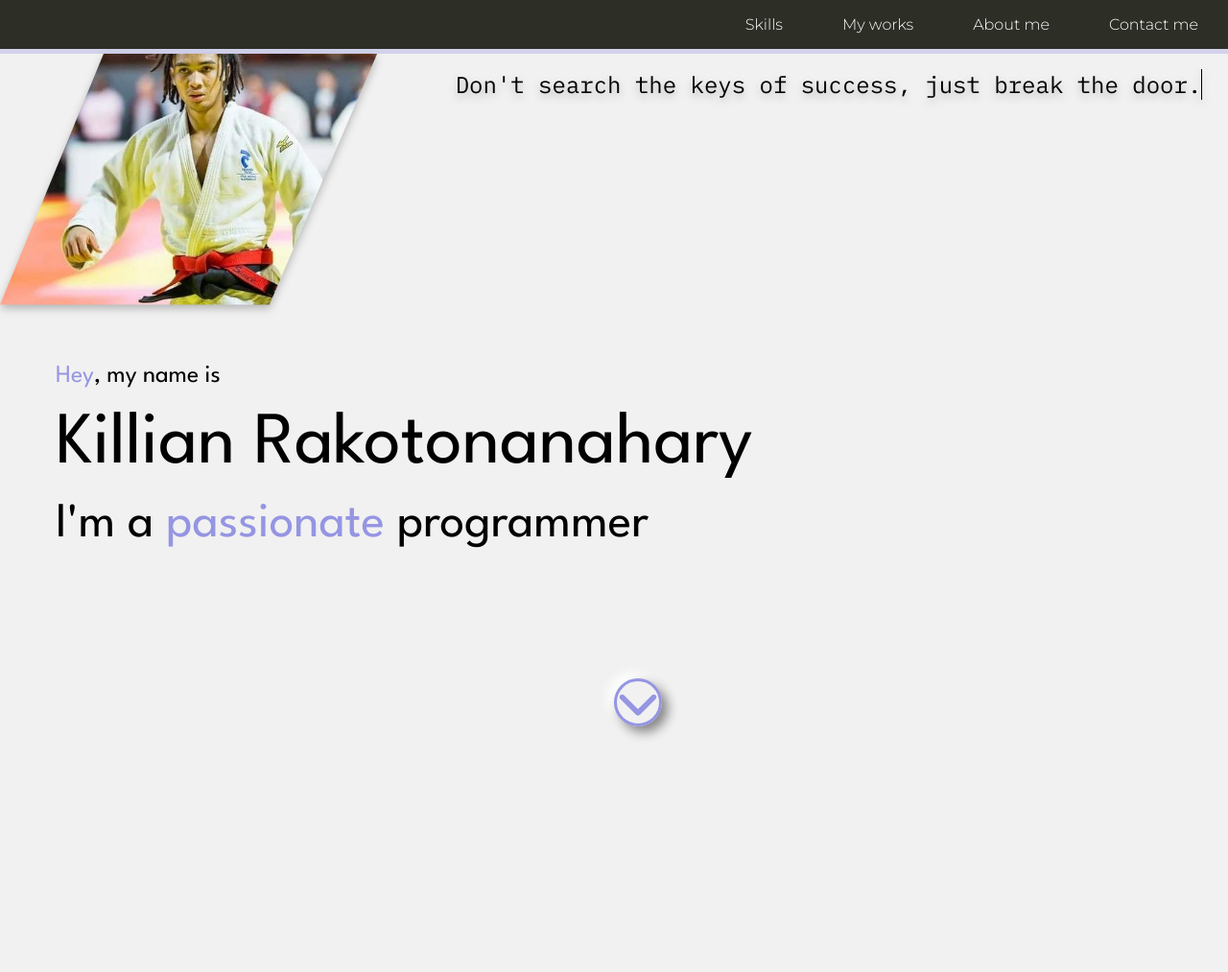
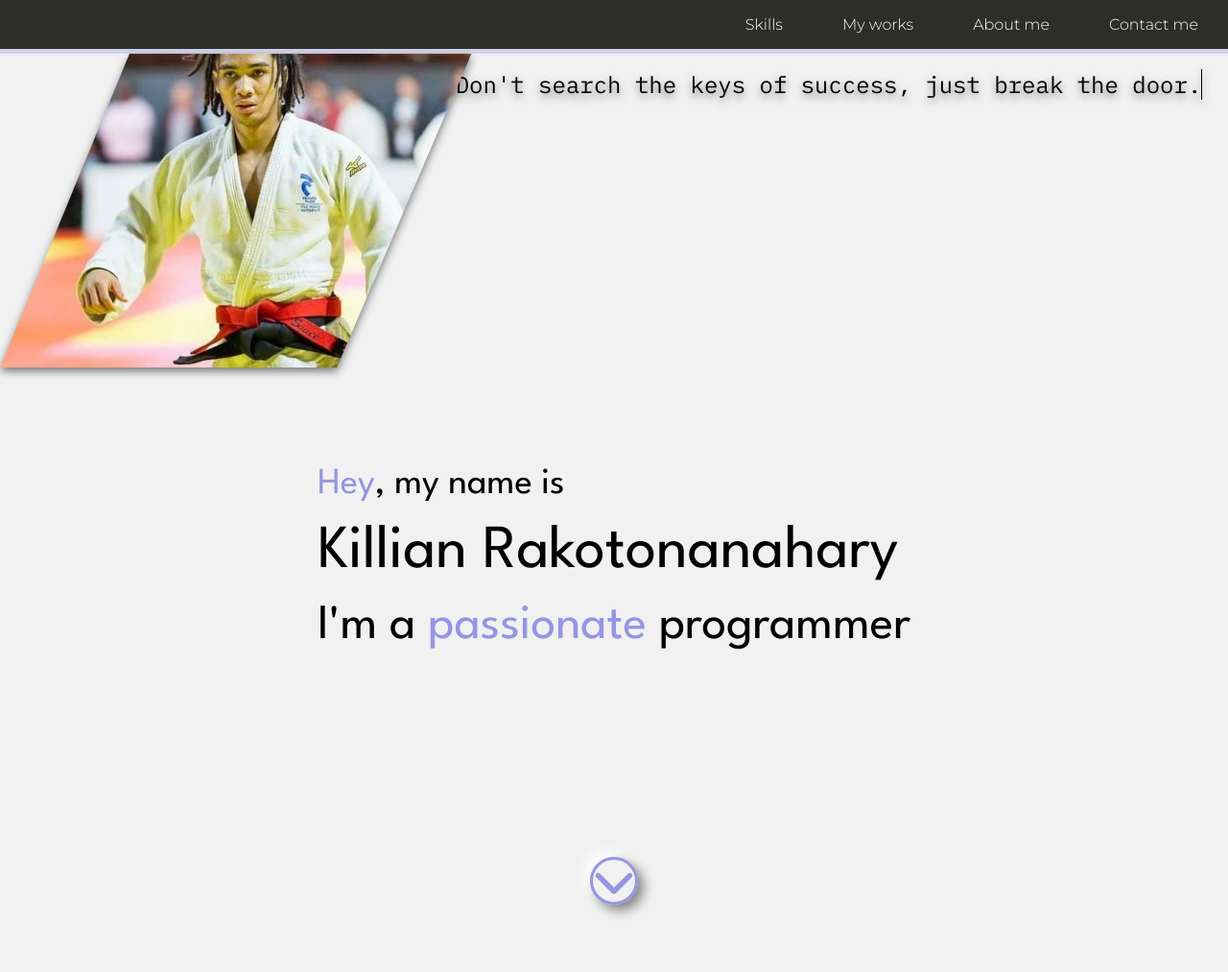
Before and after one commit to killianrak/portfolio, a plain HTML site: page index.html in a window 1280 px wide. Shown: the top 1013 px of the page at 96% size. Drawn offline with Linux system fonts and the light colour scheme.

Commit message:
modifications

```diff
--- a/assets/css/index.css
+++ b/assets/css/index.css
@@ -24,47 +24,50 @@ body {
 
 }
 
-.main {
+#main {
     display: flex;
     flex-direction: column;
     justify-content: space-around;
     align-items: center;
-    height: calc(100vh - 110px);
 }
 
 header .deco {
-    background: #6C6CBF;
     border-bottom: solid 5px #D2D2EB;
     filter: drop-shadow(0px 4px 4px rgba(0, 0, 0, 0.5));
     display: flex;
-    flex-direction: column;
-    align-items: center;
+    flex-direction: row-reverse;
 }
 
-section {
+#main {
     display: flex;
     flex-direction: column;
     margin: 8px;
+    height: 90%;
 }
 
-.main section span {
+#main .hey {
+    display: flex;
+    flex-direction: column;
+}
+
+#main span {
     padding-bottom: 24px;
     opacity: 0;
     transform: translateY(30px);
 }
 
-.main section span:nth-child(1){
-   font-size: 20px;
+#main span:nth-child(1){
+   font-size: 3vmax;
    animation: apparition 0.8s ease-out forwards;
 }
 
-.main section span:nth-child(2){
-    font-size:  36px;
+#main span:nth-child(2){
+    font-size:  5vmax;
     animation: apparition 0.8s 0.4s ease-out forwards;
  }
 
- .main section span:nth-child(3){
-    font-size: 28px;
+ #main span:nth-child(3){
+    font-size: 4vmax;
     animation: apparition 0.8s 0.8s ease-out forwards;
  }
 
@@ -83,36 +86,33 @@ span em {
     animation: pop 1s ease-out forwards;
     cursor: pointer;
     transition: all .5s;
- }
-
-.down {
     height: 50px;
     width: 50px;
     margin-bottom: 20px;
-}
+ }
 
-header .profile {
-    height: 50px;
+ .down {
+    align-self: center;
+    margin-bottom: 50px;
+ }
 
+header .profile img {
+   width: 75%;
+   height: 100%;
+   object-fit: cover;
+   clip-path: polygon(25% 0%, 91% 0, 65% 100%, 0% 100%);
 }
 
 
-header .profile img {
-    border-radius: 50%;
-    width: 100px;
-    border: solid 5px #D2D2EB;
-}
-
 header .machine h1 {
     font-weight: 200;
-    font-size: white;
     font-size: 1.5rem;
     padding-bottom: 0.5rem;
-    color: white;
-    text-align: center;
+    color: black;
     font-family: IBM Plex Mono, monospace;
-    position: relative;
-}
+    color: black;
+    font-weight: 400;
+    }
 
 header .machine span {
     border-right: .05em solid;
@@ -355,31 +355,16 @@ footer {
     border-top: solid 5px #D2D2EB;
 }
 
-@media screen and (min-width: 992px){
+.web-block {
+    display: flex;
+    flex-direction: row ;
+}
 
-    .main section span:nth-child(1){
-        font-size: 2vw;
-        animation: apparition 0.8s ease-out forwards;
-     }
-
-     .main section span:nth-child(2){
-         font-size:  6vw;
-         animation: apparition 0.8s 0.4s ease-out forwards;
-      }
-
-      .main section span:nth-child(3){
-         font-size: 4vw;
-         animation: apparition 0.8s ease-out forwards;
-      }
+@media screen and (min-width: 768px){
 
     .main  {
         align-items: unset;
         margin-left: 50px;
-    }
-
-    .first-button {
-        align-self: center;
-        margin-bottom: 200px;
     }
 
     header nav {
@@ -387,22 +372,19 @@ footer {
         width: 100%;
         border-bottom: solid 5px #D2D2EB;
     }
+
     header .deco {
-        background: none;
+        display: flex;
         flex-direction: row-reverse;
         border-bottom: none;
         align-items: unset;
-        filter: drop-shadow(0px 4px 4px rgba(0, 0, 0, 0.25));
     }
 
     header .machine {
         flex-grow: 1;
-        text-align: start;
     }
 
     header .machine h1 {
-        color: black;
-        font-weight: 400;
         margin-left: -20vmax;
     }
 
@@ -436,19 +418,11 @@ footer {
     height: auto;
   }
 
-  header .profile img {
-    border-radius: 0%;
-    width: 60%;
-    border: none;
-    box-shadow: none;
-    clip-path: polygon(25% 0%, 91% 0, 65% 100%, 0% 100%);
-  }
-
   .all {
     display: flex;
     justify-content: center;
     width: 100%;
-    height: 100%;
+    height: 80%;
   }
 
   .all form {
--- a/index.html
+++ b/index.html
@@ -36,14 +36,7 @@
 
 
         <div class="profile">
-            <picture>
-                <source srcset="assets/img/profilbis.jpg"
-                media="(min-width: 992px)">
-                <source srcset="assets/img/profil.jpg">
-               <img src="" alt="photo de profile">
-
-            </picture>
-
+            <img src="assets/img/profilbis.jpg" alt="">
 
 
         </div>
@@ -53,21 +46,21 @@
 
     </header>
 
-    <div class="main" id="home">
-    <section>
+    <section id ="main">
+        <div class="hey">
             <span><em>Hey</em>, my name is</span>
             <span>Killian Rakotonanahary</span>
             <span>I'm a <em>passionate</em> programmer</span>
-    </section>
-    <div class="down first-button">
+        </div>
+        <div class="down">
             <a href="#aboutme"><svg aria-hidden="true" focusable="false" data-prefix="fas" data-icon="chevron-down"
             class="svg-inline--fa fa-chevron-down " role="img" xmlns="http://www.w3.org/2000/svg"
             viewBox="0 0 512 512"><path fill="currentColor"
             d="M233.4 406.6c12.5 12.5 32.8 12.5 45.3 0l192-192c12.5-12.5 12.5-32.8 0-45.3s-32.8-12.5-45.3 0L256 338.7 86.6 169.4c-12.5-12.5-32.8-12.5-45.3 0s-12.5 32.8 0 45.3l192 192z">
         </svg></a>
         </div>
+    </section>
 
-    </div>
     <section id="aboutme">
         <h1>Learn more about me</h1>
         <div class="bubble-content">
@@ -105,12 +98,16 @@
         <h1>These are my skills</h1>
         <div class="onglet">
             <div class="nav">
+
                     <span>WEB</span>
+
                     <span>GAME/SOFTWARE</span>
+
+
             </div>
 
             <div class="web isshowed">
-                <p>To create a responsive website with a lot of features.</p>
+
                 <ul>
                     <li>
                         Php
@@ -130,8 +127,10 @@
                     </li>
                 </ul>
             </div>
+
+
             <div class="gs">
-                <p>To build a robust game or any type of software.</p>
+
                 <ul>
                     <li>
                         Python
@@ -143,6 +142,8 @@
                     </li>
                 </ul>
             </div>
+
+
         </div>
         <div class="down">
             <a href="#myworks"><svg aria-hidden="true" focusable="false" data-prefix="fas" data-icon="chevron-down"
```
Also changed, not shown: 1 other file. Lines whose indentation alone changed are shown as unchanged.
